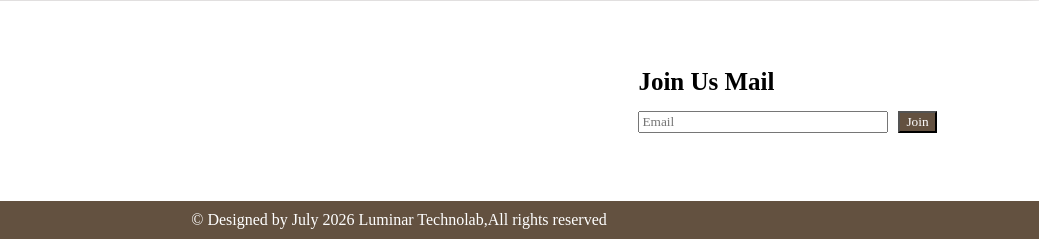
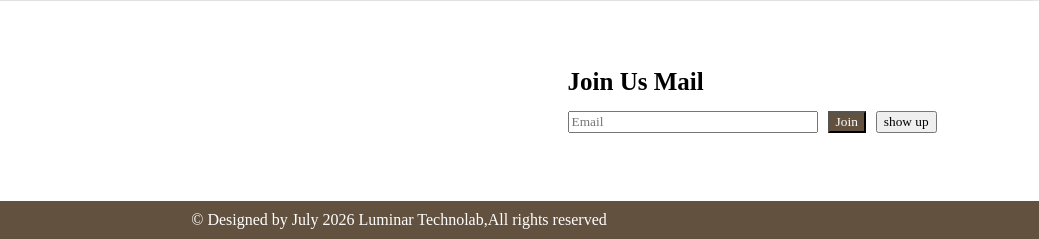
Before and after one commit to aysha-ux/furniture-july26, a plain HTML site: page index.html in a window 1280 px wide. Shown: the part 2280-2519 px from the top of the page, 241-1280 px from the left. Drawn offline with Linux system fonts and the light colour scheme; a web font is replaced by a local one.

Commit message:
button added

```diff
--- a/index.html
+++ b/index.html
@@ -140,6 +140,7 @@
             <div class="box">
                 <input type="mail" placeholder="Email" class="subinput">
                 <button class="subbutton">Join</button>
+                <button>show up</button>
             </div>
          </div>
     </section>
```
